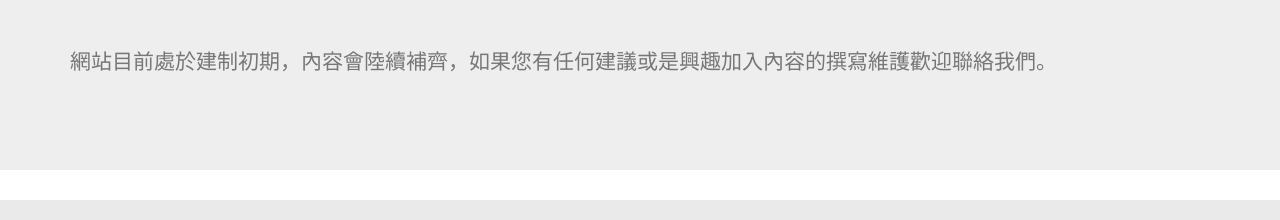
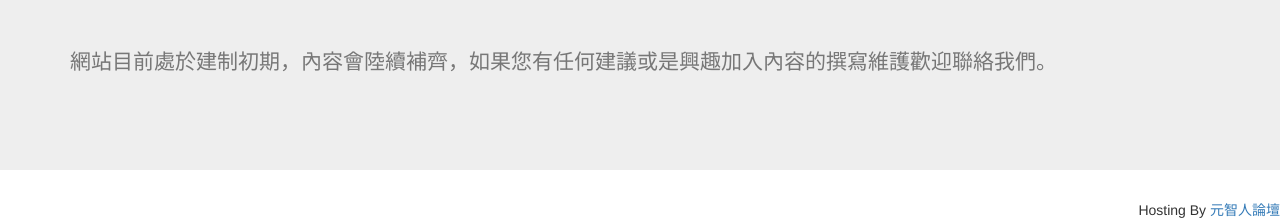
Before and after one commit to PeterDaveHello/debian-sh4-for-nextvodbox-web, a PHP site: page /index.php in a window 1280 px wide. Shown: the part 673-893 px from the top of the page. Run offline with PHP 8.4, Linux system fonts and the light colour scheme; some libraries are stand-ins or nearby versions.

Commit message:
update footer

```diff
--- a/template/footer.php
+++ b/template/footer.php
@@ -1,5 +1,6 @@
         </div>
       </div>
     </div>
+    <span class="pull-right">Hosting By <a href="http://forum.cse.yzu.edu.tw">元智人論壇</a></span>
   </body>
 </html>
```
